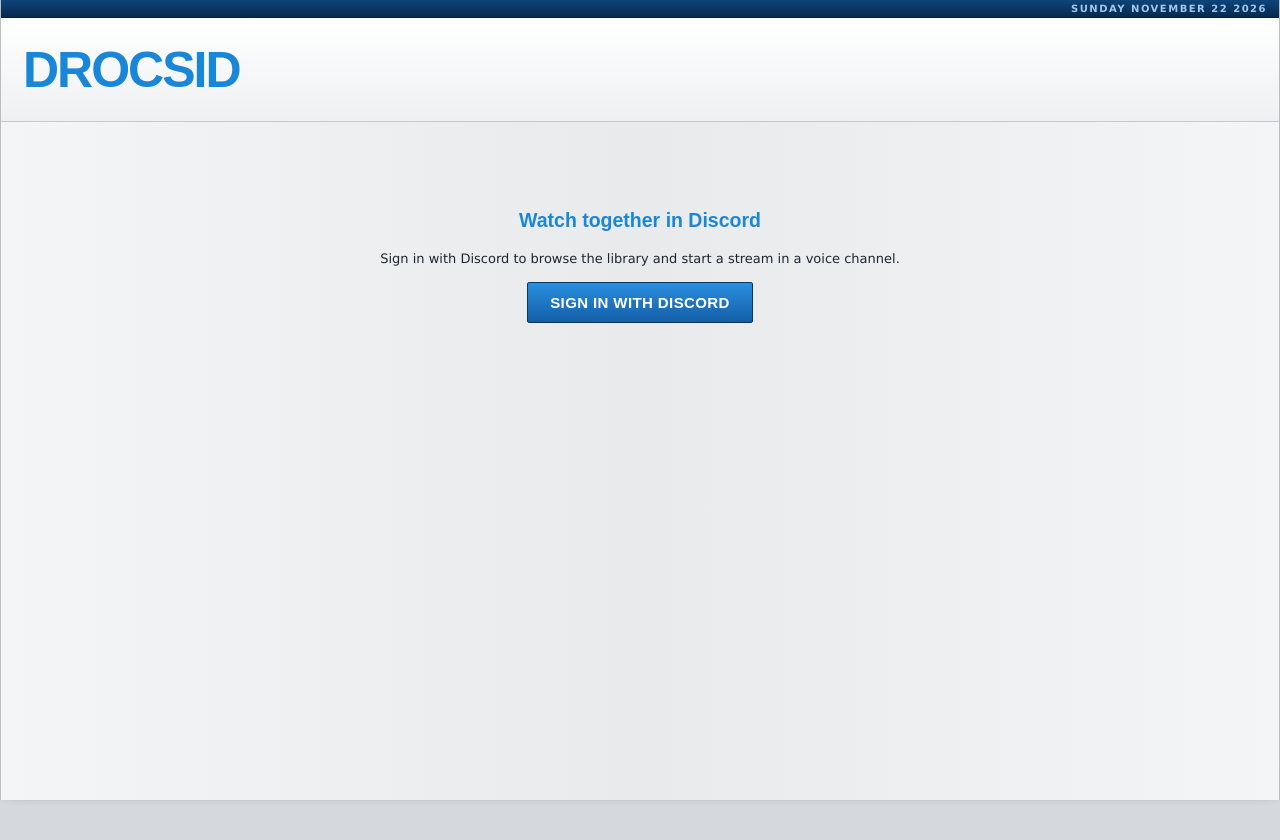
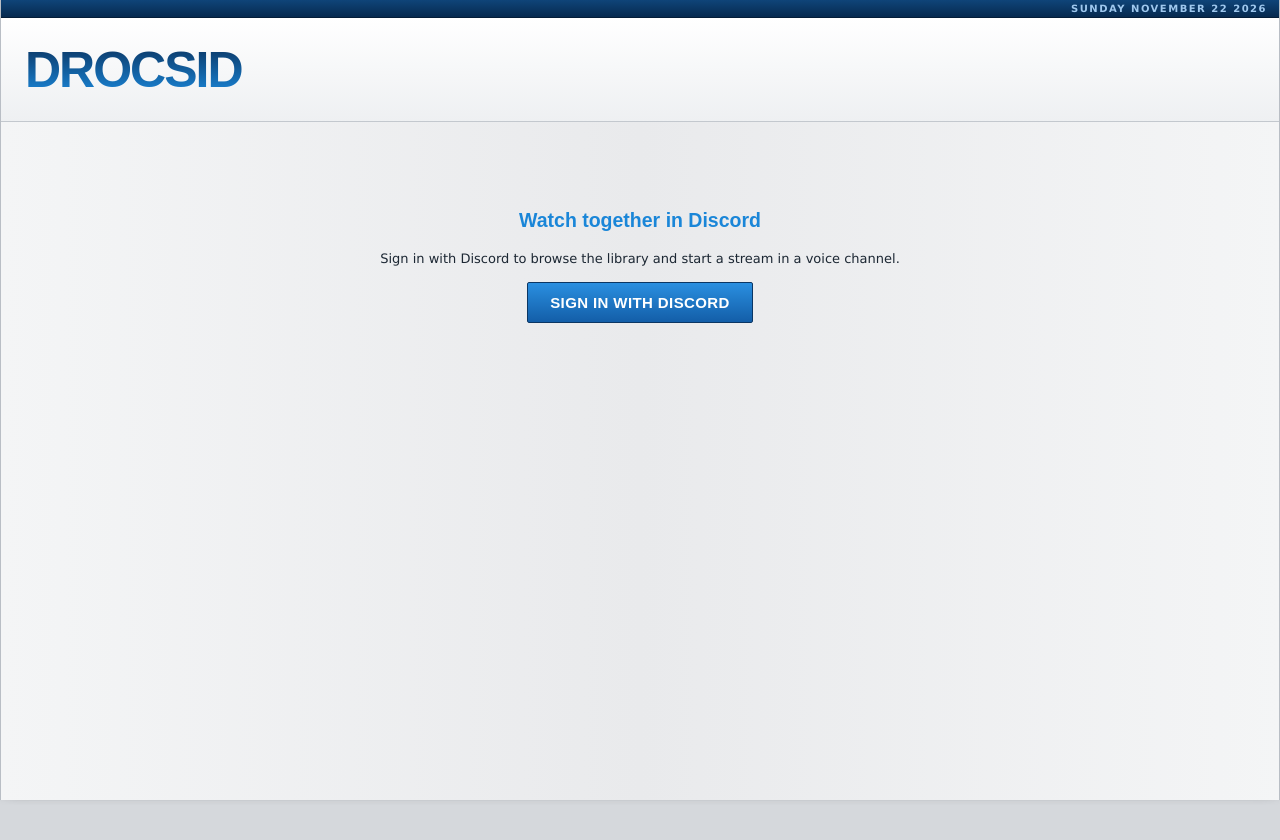
Before and after one commit to vtdrocsid/drocsid, a website: page web/index.html in a window 1280 px wide. Drawn offline with Linux system fonts and the light colour scheme; no server answers.

Commit message:
v0.2.4: back-to-home link on admin, gradient wordmark, list padding
Co-Authored-By: Claude Opus 5.5 <noreply@anthropic.com>
Claude-Session: https://claude.ai/code/session_018vdedM8VsAKvwhpDmVXXex

```diff
--- a/package.json
+++ b/package.json
@@ -1,6 +1,6 @@
 {
   "name": "drocsid",
-  "version": "0.2.3",
+  "version": "0.2.4",
   "private": true,
   "description": "Watch Plex movies, shows and live TV together in Discord voice channels",
   "type": "module",
--- a/web/style.css
+++ b/web/style.css
@@ -34,7 +34,9 @@ a { color: var(--link); }
   background: linear-gradient(#ffffff, #eef0f2); border-bottom: 1px solid var(--line2); }
 .wordmark { text-decoration: none; display: inline-flex; align-items: center; user-select: none; }
 .wm-main, .wm-tv { font-family: Arial, Helvetica, sans-serif; font-weight: 900; letter-spacing: -2px; text-transform: uppercase; line-height: 1; }
-.wm-main { font-size: 50px; color: var(--azure); }
+.wm-main { font-size: 50px; color: var(--azure);
+  /* dark header-bar navy at the top fading to the azure at the bottom */
+  background: linear-gradient(180deg, var(--navy) 0%, var(--azure) 100%); -webkit-background-clip: text; background-clip: text; -webkit-text-fill-color: transparent; padding: 0 2px; }
 .wm-tv { font-size: 44px; color: #4d5258; margin-left: 2px; }
 .wm-tv::before { content: "("; } .wm-tv::after { content: ")"; }
 .who { margin-left: auto; display: flex; gap: 10px; align-items: center; color: var(--muted); }
@@ -209,6 +211,7 @@ dialog::backdrop { background: rgba(10,25,45,.55); }
   font: bold 11px/1.6 var(--tiny); letter-spacing: 1.5px; text-transform: uppercase; color: #fff; }
 .panel .desc { color: var(--muted); font-size: 11px; margin: 0 0 10px; }
 .list { display: flex; flex-direction: column; margin: 8px 0; border: 1px solid var(--line2); background: #fff; }
+.list > p { margin: 0; padding: 10px 12px; }
 .li { display: flex; gap: 10px; align-items: center; padding: 5px 8px; border-bottom: 1px solid #e3e6ea; }
 .li:last-child { border-bottom: 0; }
 .li img { width: 28px; height: 28px; border: 1px solid #9aa2ab; }
```
Also changed, not shown: web/admin.html (+1 -1 lines), CHANGELOG.md.
